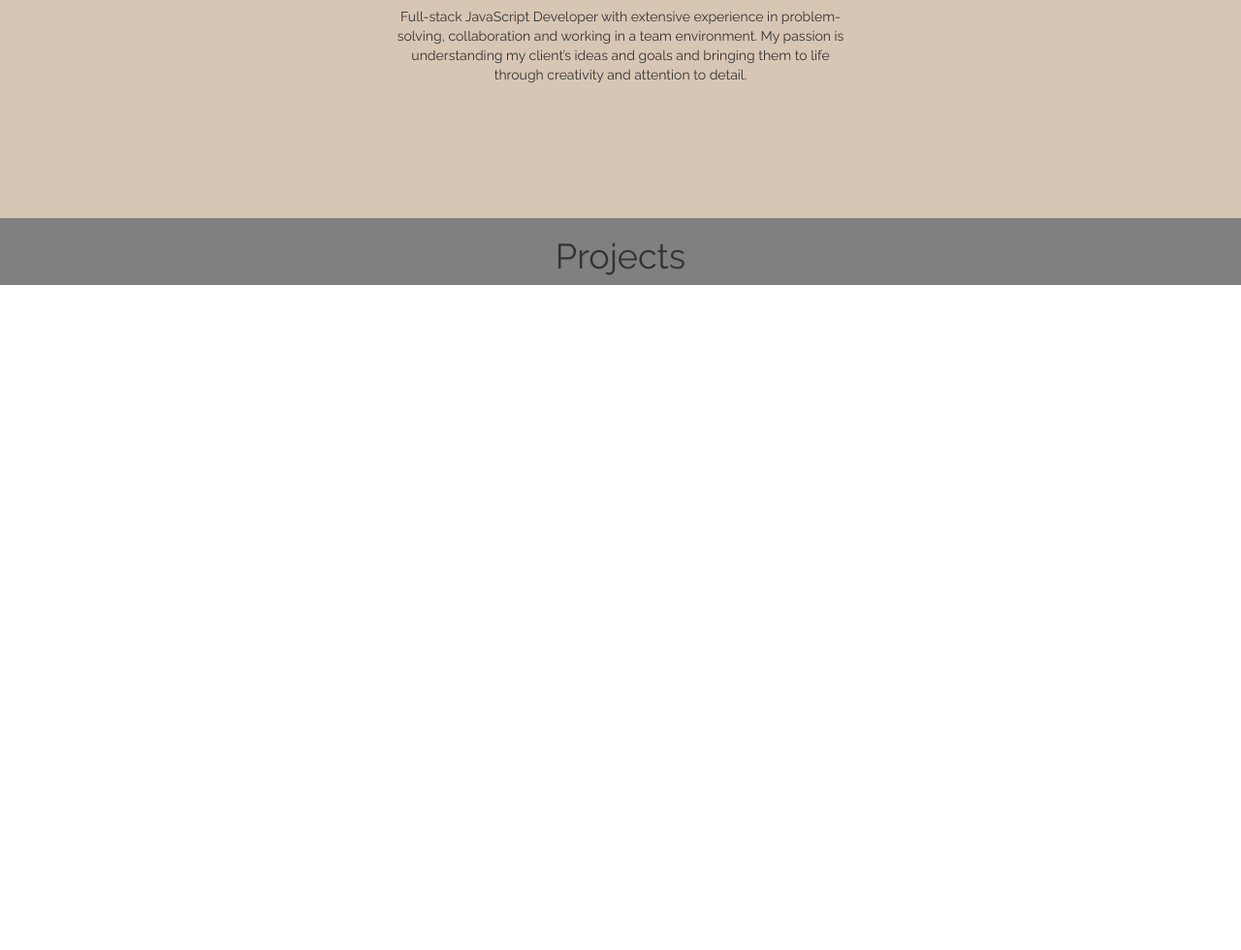
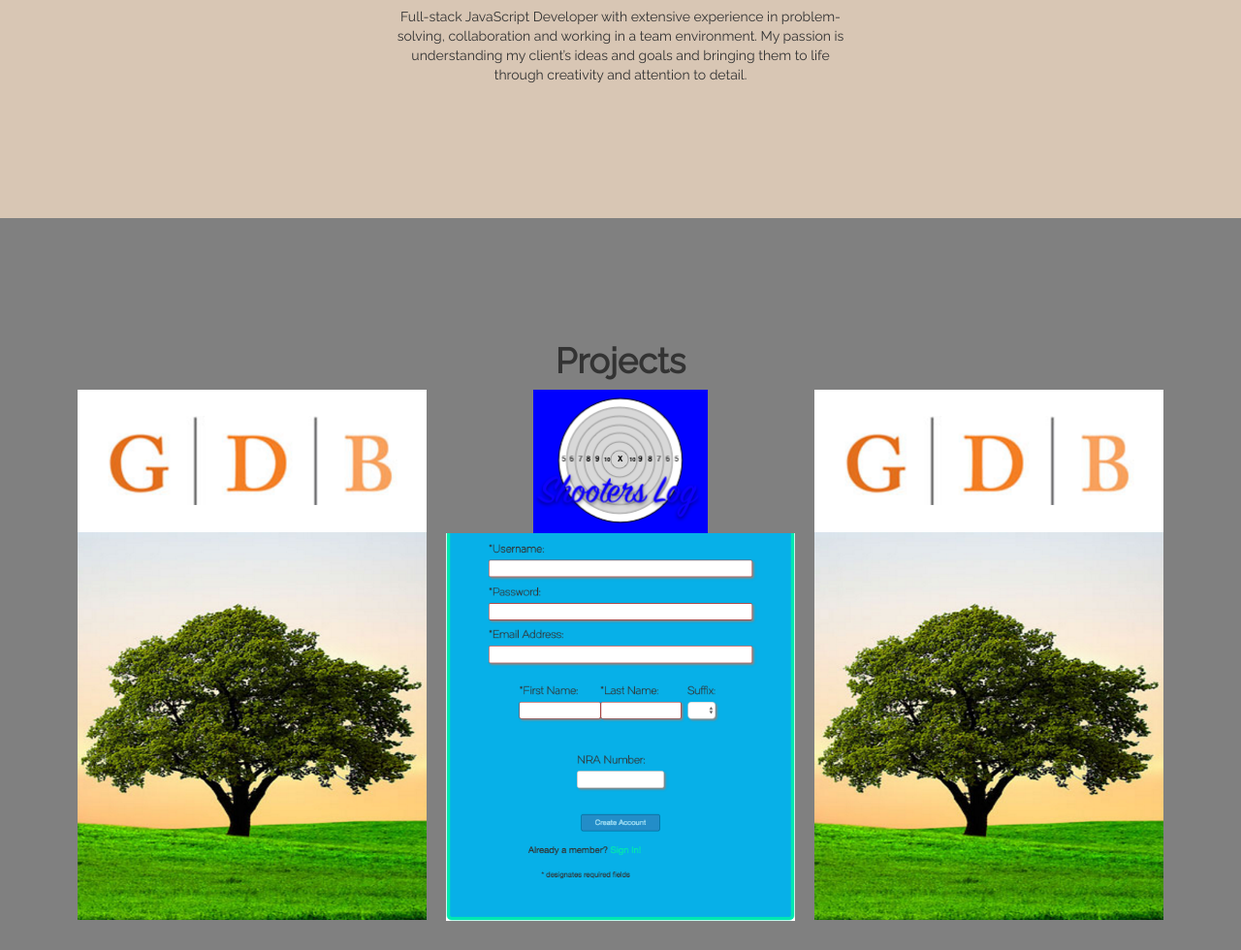
Before and after one commit to muddybeard210/contactpage, a plain HTML site: page index.html in a window 1280 px wide. Shown: the part 957-1937 px from the top of the page at 97% size. Before the commit the page ends 1251 px from the top, so only its background shows below. Drawn offline with nearby package versions, Linux system fonts and the light colour scheme.

Commit message:
renamed some pictures, added styling to projects

```diff
--- a/app.js
+++ b/app.js
@@ -13,8 +13,9 @@ $(function() {
   });
 });
 
-$('.grid').masonry({
-  // options
-  itemSelector: '.grid-item',
-  columnWidth: 200
+$('.projectCard').mouseenter(function(){
+  $('p', this).css("opacity", "1");
 });
+$('.projectCard').mouseleave(function(){
+  $('p', this).css("opacity", "0");
+});
--- a/index.html
+++ b/index.html
@@ -37,10 +37,46 @@
       </div>
     </div>
       <div class="projectContainer">
+        <h1>
+          Projects
+        </h1>
           <div class="projectContent container">
-            <h1>
-              Projects
-            </h1>
+            <div class="projectCard gdandb">
+              <div class="gdandbLogo">
+                <img src="/assets/gdandb.png" alt="" />
+
+              </div>
+              <div class="gdandbTree">
+                <div class="projectDescription">
+                  <p>Lorem ipsum dolor sit amet, consectetur adipisicing elit, sed do eiusmod tempor incididunt ut labore et dolore magna aliqua. Ut enim ad minim veniam, quis nostrud exercitation ullamco laboris nisi ut aliquip ex ea commodo consequat. Duis aute irure dolor in reprehenderit in voluptate velit esse cillum dolore eu fugiat nulla pariatur. Excepteur sint occaecat cupidatat non proident, sunt in culpa qui officia deserunt mollit anim id est laborum.</p>
+                </div>
+              </div>
+
+            </div>
+            <div class="projectCard gdandb">
+              <div class="shooters-logo">
+                <img src="/assets/shooters-log-grey-logo copy.png" alt="" />
+
+              </div>
+              <div class="shooters-log">
+                <div class="projectDescription">
+                  <p>Lorem ipsum dolor sit amet, consectetur adipisicing elit, sed do eiusmod tempor incididunt ut labore et dolore magna aliqua. Ut enim ad minim veniam, quis nostrud exercitation ullamco laboris nisi ut aliquip ex ea commodo consequat. Duis aute irure dolor in reprehenderit in voluptate velit esse cillum dolore eu fugiat nulla pariatur. Excepteur sint occaecat cupidatat non proident, sunt in culpa qui officia deserunt mollit anim id est laborum.</p>
+                </div>
+              </div>
+
+            </div>
+            <div class="projectCard gdandb">
+              <div class="gdandbLogo">
+                <img src="/assets/gdandb.png" alt="" />
+
+              </div>
+              <div class="gdandbTree">
+                <div class="projectDescription">
+                  <p>Lorem ipsum dolor sit amet, consectetur adipisicing elit, sed do eiusmod tempor incididunt ut labore et dolore magna aliqua. Ut enim ad minim veniam, quis nostrud exercitation ullamco laboris nisi ut aliquip ex ea commodo consequat. Duis aute irure dolor in reprehenderit in voluptate velit esse cillum dolore eu fugiat nulla pariatur. Excepteur sint occaecat cupidatat non proident, sunt in culpa qui officia deserunt mollit anim id est laborum.</p>
+                </div>
+              </div>
+
+            </div>
 
           </div>
       </div>
--- a/style.css
+++ b/style.css
@@ -19,7 +19,7 @@ body {
   justify-content: center;
 }
 .headerLogo {
-  margin-top: 20%;
+  margin-top: 5%;
   height: 400px;
 }
 .headerButtonLink {
@@ -33,6 +33,7 @@ body {
   padding-bottom: 10%;
 }
 .aboutContainer h1 {
+  font-weight: bold;
   margin-top: 0;
   padding-top: 10%;
 }
@@ -46,7 +47,7 @@ body {
 }
 .aboutDescription {
   /*float: left;*/
-  width: 500px;
+  max-width: 500px;
   height: 100%;
 }
 .glyphicon-menu-down {
@@ -57,8 +58,83 @@ body {
   top: inherit;
   border-radius: 30px;
   padding: 15px;
+  transition: all 200ms;
+}
+.glyphicon-menu-down:hover {
+  border-radius: 5px;
+  color: rgb(135, 252, 235);
+  border: 3px rgb(135, 252, 235) solid;
+
+}
+.projectContainer h1 {
+  font-weight: bold;
+  margin-top: 0;
+  text-align: center;
+  padding-top: 10%;
+}
+.projectContent {
+  display: flex;
+  flex-direction: row;
+  text-align: center;
+  /*justify-content: space-between;*/
+  padding-bottom: 30px;
+
 }
 
-.projectContent {
+.projectCard {
+  padding: 0 10px;
+  height: 100%;
   text-align: center;
+  overflow: hidden;
 }
+.gdandbLogo img {
+  width: 100%;
+}
+.gdandbTree {
+  background-image: url("/assets/gdandbTree.png");
+  background-position: center;
+  background-size: 100% 100%;
+  height: 400px;
+  width: 100%;
+}
+.shooters-log {
+  background-image: url("/assets/shooters-login.png");
+  background-position: center;
+  background-size: 100% 100%;
+  height: 400px;
+  width: 100%;
+}
+.shooters-logo img {
+  width: 50%;
+  background-color: blue;
+}
+.projectDescription {
+  display: flex;
+  height: 100%;
+  justify-content: flex-end;
+  flex-direction: column;
+}
+.projectDescription p {
+  color: white;
+  background-color: rgba(0, 0, 0, 0.5);
+  margin-bottom: 0;
+  opacity: 0;
+  transition: all 500ms;
+}
+.projectDescription p:hover {
+  opacity: 1;
+
+}
+.fullOpacity {
+  opacity: 1;
+}
+
+@media only screen and (max-width: 600px) {
+    .projectContent {
+        flex-direction: column;
+        justify-content: center;
+    }
+    .projectCard {
+      margin: 10px 0;
+    }
+}
```
Also changed, not shown: assets/gdandb.png (added), assets/gdandbAfter copy.png (added), assets/gdandbMenu copy.png (added), assets/gdandbTree.png (added), assets/shooters-log-grey-logo copy.png (added), assets/shooters-log-login.png (added), assets/shooters-log-signup copy.png (added), assets/shooters-login.png (added), 1 other file.
